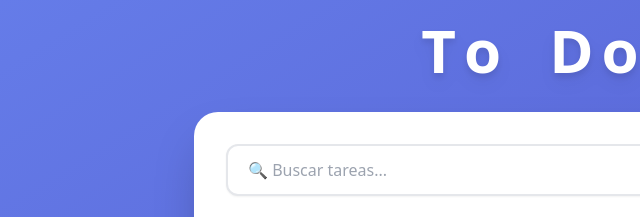
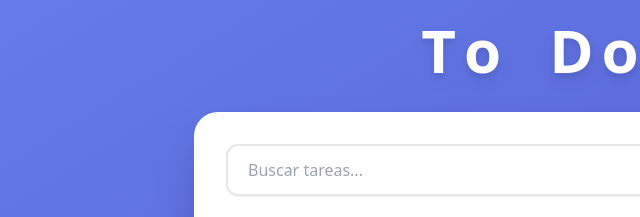
Before and after one commit to DanielAguilarBalcazar/taskflow-project, a website: page index.html in a window 1280 px wide. Shown: the top 217 px of the page, 110-750 px from the left. Drawn offline with Linux system fonts and the light colour scheme.

Commit message:
correcion en index.html

```diff
--- a/index.html
+++ b/index.html
@@ -41,7 +41,7 @@
             <input
                     type="text"
                     id="searchInput"
-                    placeholder="🔍 Buscar tareas..."
+                    placeholder="Buscar tareas..."
                     class="w-full px-5 py-3 border-2 border-gray-200 dark:border-gray-600 rounded-xl text-base bg-white dark:bg-gray-700 text-gray-800 dark:text-gray-100 placeholder-gray-400 dark:placeholder-gray-500 focus:outline-none focus:border-primary-500 dark:focus:border-primary-400 focus:ring-4 focus:ring-primary-100 dark:focus:ring-primary-900/50 transition-all duration-300 hover:border-primary-300 dark:hover:border-primary-600 shadow-sm hover:shadow-md">
         </div>
 
```
